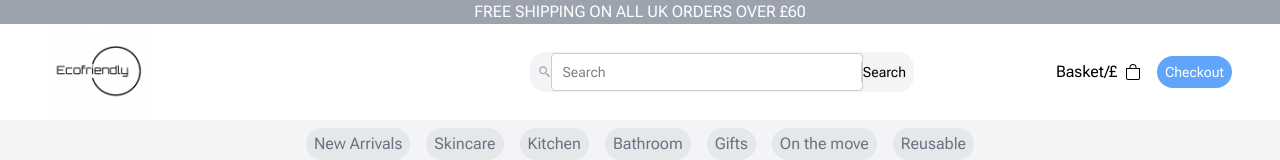
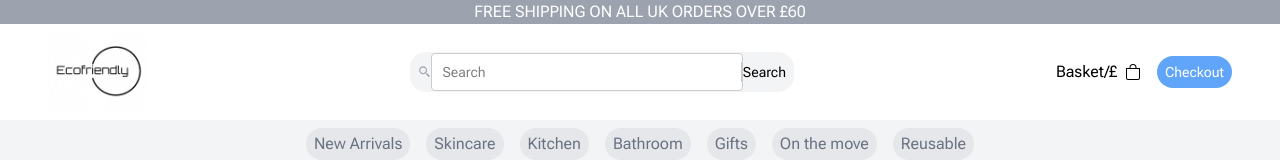
Before and after one commit to Danavarro63/eco-friendly-website, a Next.js app: page / in a window 1280 px wide. Shown: the top 160 px of the page. Built offline with nearby package versions, Linux system fonts and the light colour scheme.

Commit message:
fixed navbar

```diff
--- a/app/Checkout/page.jsx
+++ b/app/Checkout/page.jsx
@@ -26,8 +26,8 @@ function checkout() {
     <div>
       <Navbar basketItemsIds={basketItemsIds} setBasketItemsIds={setBasketItemsIds} />
       <ExtraDropdowns />
-      {basketItemsIds.length > 0 && <div className='p-14 grid grid-cols-2'>
-         <div className='h-2/4 overflow-y-scroll'>
+      {basketItemsIds.length > 0 && <div className='md:p-14 grid md:grid-cols-2'>
+         <div className='md:h-2/4 h-3/4  overflow-y-scroll'>
         {uniqueBasketItemsIds
                 .map(function (itemId) {
                   return (
@@ -52,7 +52,7 @@ function checkout() {
             </div>
 
 
-            <p className='bg-blue-400 rounded-3xl my-24 h-12 text-white px-2 flex justify-center text-2xl items-center hover:bg-blue-500 cursor-pointer'>
+            <p className='bg-blue-400 rounded-3xl my-24 h-12 text-white px-2 flex justify-center md:text-xl lg:text-2xl sm:text-lg items-center hover:bg-blue-500 cursor-pointer'>
               Proceed To checkout
           </p>
 
--- a/app/components/Basket.jsx
+++ b/app/components/Basket.jsx
@@ -48,7 +48,7 @@ function Basket({basketItemsIds,setBasketItemsIds}) {
 
 
     return (
-        <div className='z-50 w-fit border-2 p-4 h-96 overflow-scroll ml-auto mr-12'>
+        <div className='z-50 w-full max-w-4xl border-2 p-4 h-96 overflow-scroll ml-auto mr-12'>
             <h1 className='text-3xl mx-auto w-full'>Basket</h1>
             {uniqueBasketItemsIds
                 .map(function (itemId) {
--- a/app/components/navbar.jsx
+++ b/app/components/navbar.jsx
@@ -67,10 +67,13 @@ function Navbar({ basketItemsIds, setBasketItemsIds }) {
     <>
       <Freeshipping />
       <div className='h-24 items-center pl-12 justify-between pr-12 flex'>
-      <Link href="/">
-      <div className="flex items-center"> <div className="md:hidden"> <Image className='cursor-pointer' src={Logo} alt={"logo"} width={100} height={24} /> </div> <div className="hidden md:block"> <Image className='cursor-pointer' src={Logo} alt={"logo"} width={100} height={24} /> </div> </div>
-          </Link>
-      <div className='md:hidden flex flex-row items-center bg-gray-100 rounded-2xl h-10 px-2 justify-between w-full md:w-96'>
+      <div>
+        <Link href="/">
+          <Image className='cursor-pointer' src={Logo} alt={"logo"} width={100} height={100} />
+        </Link>
+      </div>
+      <div>
+      <div className='flex flex-row items-center bg-gray-100 rounded-2xl h-10 px-2 justify-between lg:w-96 md:w-72 sm:w-60 xs:w-48 w-30 '>
               <BiSearchAlt2 className='text-gray-400' />
               <Select
                 options={options}
@@ -93,39 +96,9 @@ function Navbar({ basketItemsIds, setBasketItemsIds }) {
                 }}
               />
               <button onClick={handleSearch} className='text-sm'>Search</button>
-            </div>
-
-        <div className='flex flex-row items-center'>
-          <div className='md:flex md:flex-row md:gap-12 items-center hidden'>
-            <div className='md:w-48'>
-            </div>
-            <div className='hidden md:flex items-center bg-gray-100 rounded-2xl h-10 px-2 justify-between w-full md:w-96'>
-              <BiSearchAlt2 className='text-gray-400' />
-              <Select
-                options={options}
-                value={searchQuery}
-                onChange={(selectedOption) => setSearchQuery(selectedOption)}
-                onKeyDown={handleKeyDown}
-                placeholder="Search"
-                isClearable
-                isSearchable
-                className="w-full rounded-lg focus:outline-none outline-none text-sm"
-                classNamePrefix="react-select"
-                styles={{
-                  dropdownIndicator: (provided) => ({
-                    ...provided,
-                    display: 'none',
-                    boxShadow: 'none',
-                    zIndex: 20,
-                    outline: 'none',
-                  }),
-                }}
-              />
-              <button onClick={handleSearch} className='text-sm'>Search</button>
-            </div>
-          </div>
         </div>
-        <div className='hidden md:flex md:flex-row md:gap-4 items-center'>
+      </div>
+      <div className='hidden md:flex md:flex-row md:gap-4 items-center'>
           <div className='flex flex-row gap-2 items-center cursor-pointer hover:text-black/75'>
             <button onClick={toggleBasket}>Basket/£{calculateTotal()}</button>
             <BsBag onClick={toggleBasket} />
```
